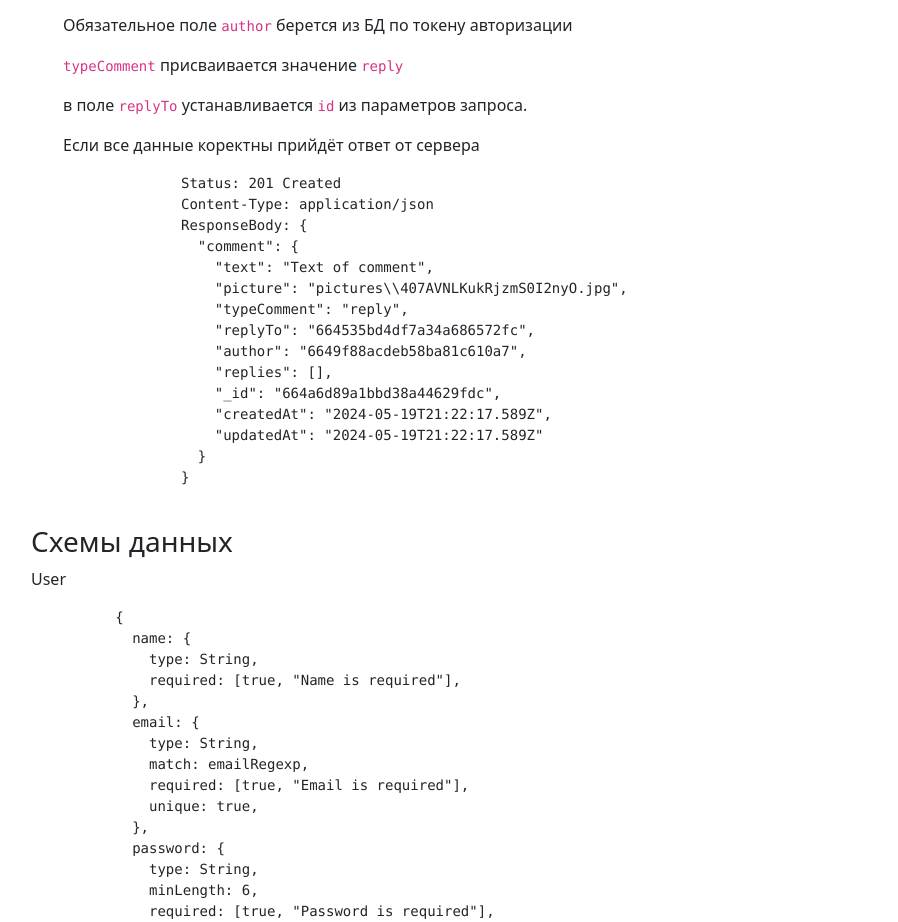
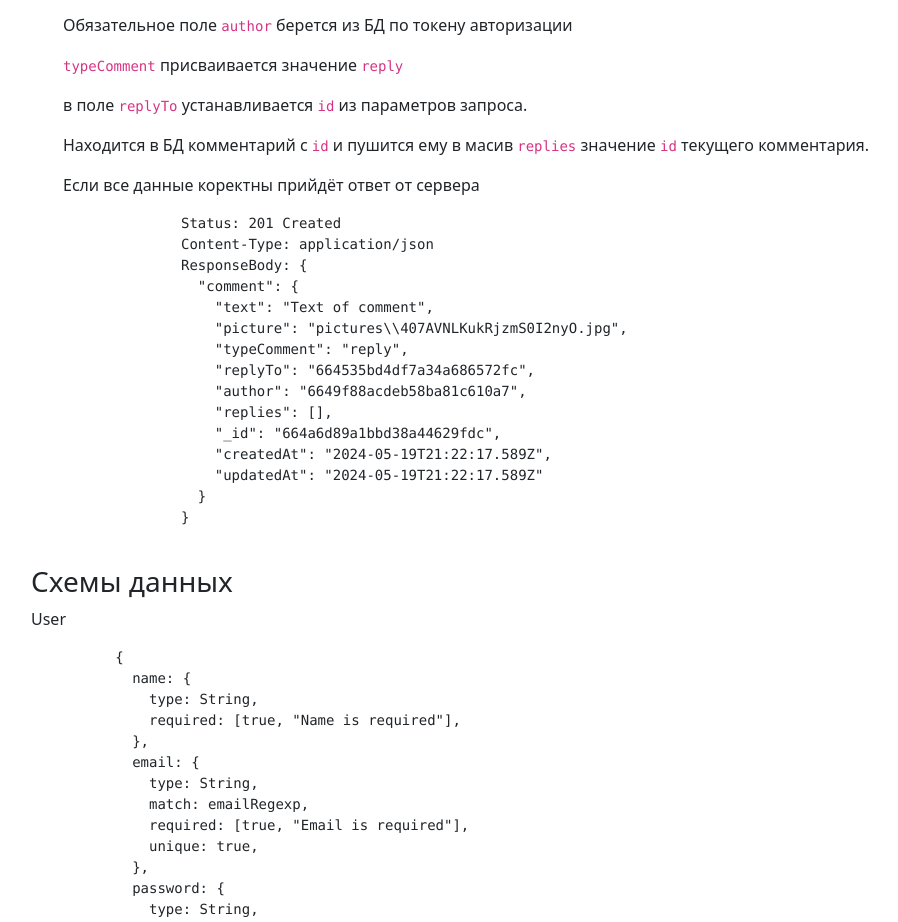
Before and after one commit to Oleksandr-Pik/comments-app-backend, a website: page index.html in a window 1280 px wide. Shown: the part 7745-8667 px from the top of the page, without its empty margins (51-949 px from the left). Drawn offline with nearby package versions, Linux system fonts and the light colour scheme.

Commit message:
some fix

```diff
--- a/index.html
+++ b/index.html
@@ -437,6 +437,7 @@
               <code>typeComment</code> присваивается значение <code>reply</code>
             </p>
             <p>в поле <code>replyTo</code> устанавливается <code>id</code> из параметров запроса.</p>
+            <p>Находится в БД комментарий с <code>id</code> и пушится ему в масив <code>replies</code> значение <code>id</code> текущего комментария.</p>
             <p>Если все данные коректны прийдёт ответ от сервера</p>
             <pre>
               Status: 201 Created
```
Also changed, not shown: README.md.
